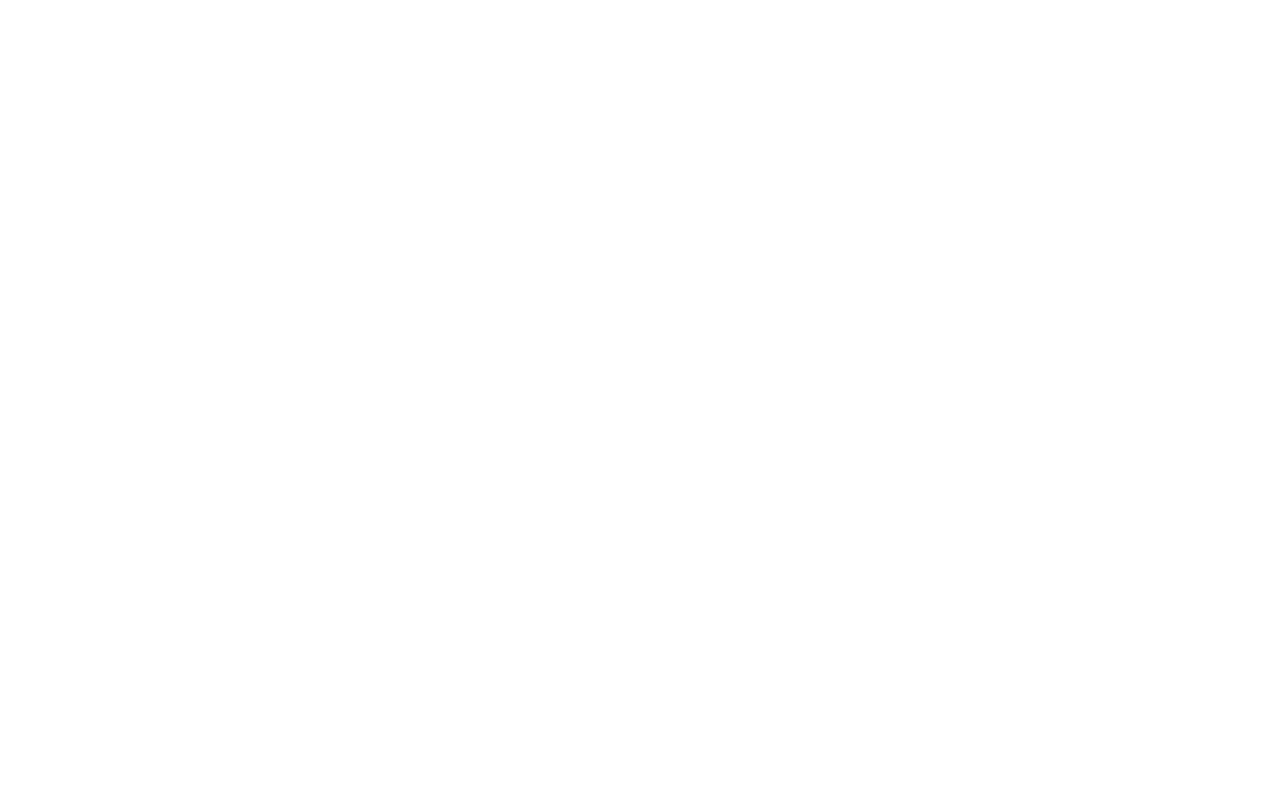
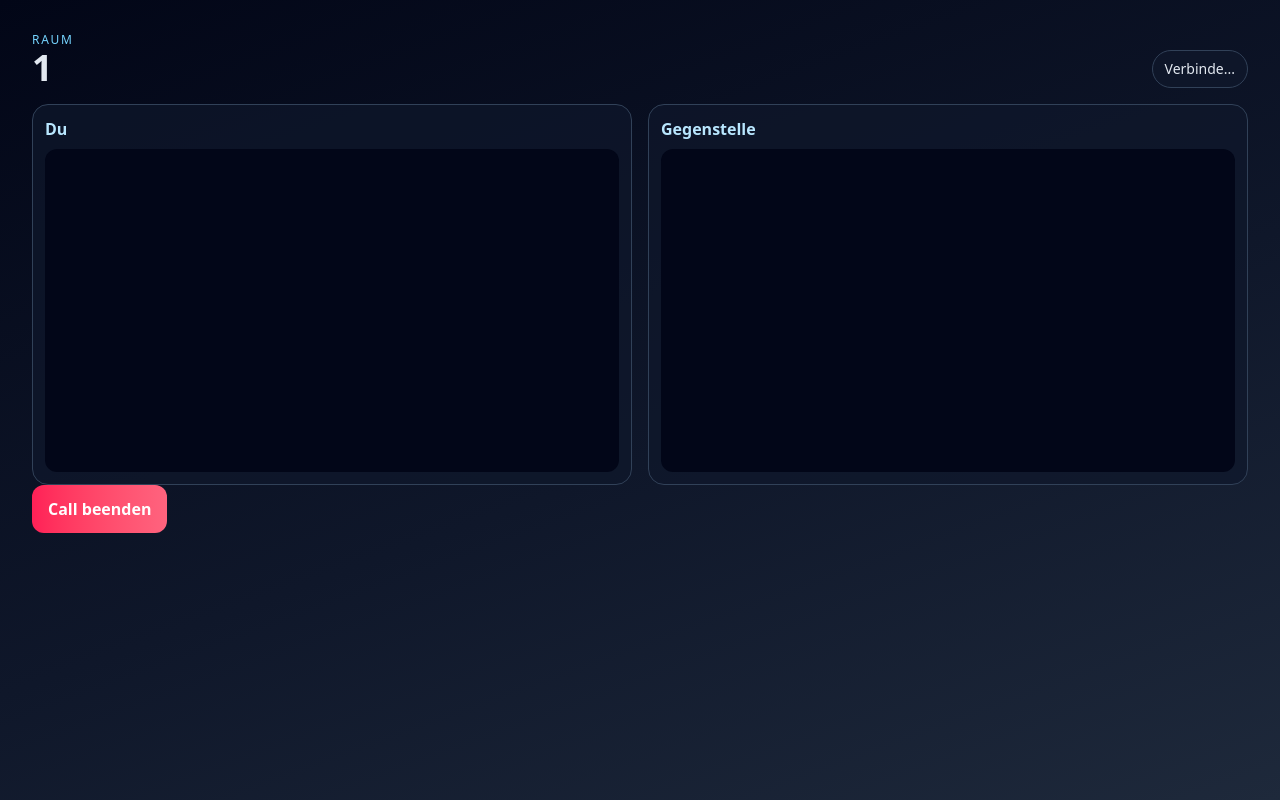
Before and after one commit to ermihuti/DarkLink, a SvelteKit app: page /call/1 in a window 1280 px wide. Built offline with nearby package versions, Linux system fonts and the light colour scheme; no server answers.

Commit message:
Render local and remote video streams in call room page

```diff
--- /dev/null
+++ b/src/routes/call/[room]/+page.js
@@ -0,0 +1,5 @@
+export const load = ({ params }) => {
+	return {
+		room: params.room
+	};
+};
--- a/src/routes/call/[room]/+page.svelte
+++ b/src/routes/call/[room]/+page.svelte
@@ -0,0 +1,125 @@
+<script>
+	import { onDestroy, onMount } from 'svelte';
+	import { goto } from '$app/navigation';
+	import { resolve } from '$app/paths';
+	import { createSignalingClient } from '$lib/socket';
+	import { createWebRTCClient } from '$lib/webrtc';
+
+	let { data } = $props();
+
+	let localVideo;
+	let remoteVideo;
+	let status = $state('Verbinde...');
+
+	let signaling;
+	let rtc;
+
+	const setRemoteStream = (stream) => remoteVideo && (remoteVideo.srcObject = stream);
+
+	const sendCurrentMediaState = () =>
+		signaling?.send('media-state', { audioEnabled: !muted, videoEnabled: !cameraOff });
+
+	const leaveCall = async () => {
+		signaling?.disconnect();
+		rtc?.stop();
+		await goto(resolve('/'));
+	};
+
+	onMount(async () => {
+		rtc = createWebRTCClient({
+			onLocalStream: (stream) => localVideo && (localVideo.srcObject = stream),
+			onRemoteStream: setRemoteStream,
+			onIceCandidate: (candidate) => signaling?.send('ice-candidate', { candidate }),
+			onConnectionState: (state) => {
+				if (state === 'connected') {
+					status = 'Verbunden';
+					sendCurrentMediaState();
+				}
+			}
+		});
+
+		await rtc.startLocalMedia();
+
+		signaling = createSignalingClient({
+			roomId: data.room,
+			onMessage: async ({ type, data: signalData = {} }) => {
+				if (type === 'peer-ready' && signalData.initiator) {
+					signaling.send('offer', { offer: await rtc.createOffer() });
+				}
+				if (type === 'offer')
+					signaling.send('answer', { answer: await rtc.handleOffer(signalData.offer) });
+				if (type === 'answer') await rtc.handleAnswer(signalData.answer);
+				if (type === 'ice-candidate') await rtc.handleIceCandidate(signalData.candidate);
+				if (type === 'peer-left') rtc?.resetPeer();
+			},
+			onStatus: (socketStatus) => socketStatus === 'disconnected' && (status = 'Signaling getrennt')
+		});
+
+		signaling.connect();
+	});
+
+	onDestroy(() => {
+		signaling?.disconnect();
+		rtc?.stop();
+	});
+</script>
+
+<svelte:head>
+	<title>DarkLink Call | {data.room}</title>
+</svelte:head>
+
+<main
+	class="min-h-screen bg-[linear-gradient(160deg,#020617,#0f172a_55%,#1e293b),radial-gradient(circle_at_top_right,#67e8f944,transparent_40%)] px-4 py-4 text-slate-200 sm:px-8 sm:py-8"
+>
+	<header class="flex flex-wrap items-end justify-between gap-4">
+		<div>
+			<p class="m-0 text-xs tracking-[0.14em] text-sky-300 uppercase">Raum</p>
+			<h1 class="m-0 text-3xl font-semibold sm:text-4xl">{data.room}</h1>
+		</div>
+		<p class="m-0 rounded-full border border-slate-700 bg-slate-900/75 px-3 py-2 text-sm">
+			{status}
+		</p>
+	</header>
+
+	<section class="mt-4 grid gap-4 md:grid-cols-2">
+		<article
+			class="group relative grid gap-2 rounded-2xl border border-slate-700 bg-slate-900/70 p-3"
+		>
+			<div class="flex items-center justify-between gap-2">
+				<p class="m-0 font-semibold text-sky-200">Du</p>
+			</div>
+			<div class="relative">
+				<video
+					bind:this={localVideo}
+					autoplay
+					muted
+					playsinline
+					class="aspect-video w-full rounded-xl bg-slate-950 object-cover"
+				></video>
+			</div>
+		</article>
+		<article
+			class="group relative grid gap-2 rounded-2xl border border-slate-700 bg-slate-900/70 p-3"
+		>
+			<div class="flex items-center justify-between gap-2">
+				<p class="m-0 font-semibold text-sky-200">Gegenstelle</p>
+			</div>
+			<div class="relative">
+				<video
+					bind:this={remoteVideo}
+					autoplay
+					playsinline
+					class="aspect-video w-full rounded-xl bg-slate-950 object-cover"
+				></video>
+			</div>
+		</article>
+	</section>
+
+		<button
+			type="button"
+			onclick={leaveCall}
+			class="rounded-xl bg-linear-to-r from-rose-500 to-rose-400 px-4 py-3 font-semibold text-white"
+		>
+			Call beenden
+		</button>
+</main>
```
